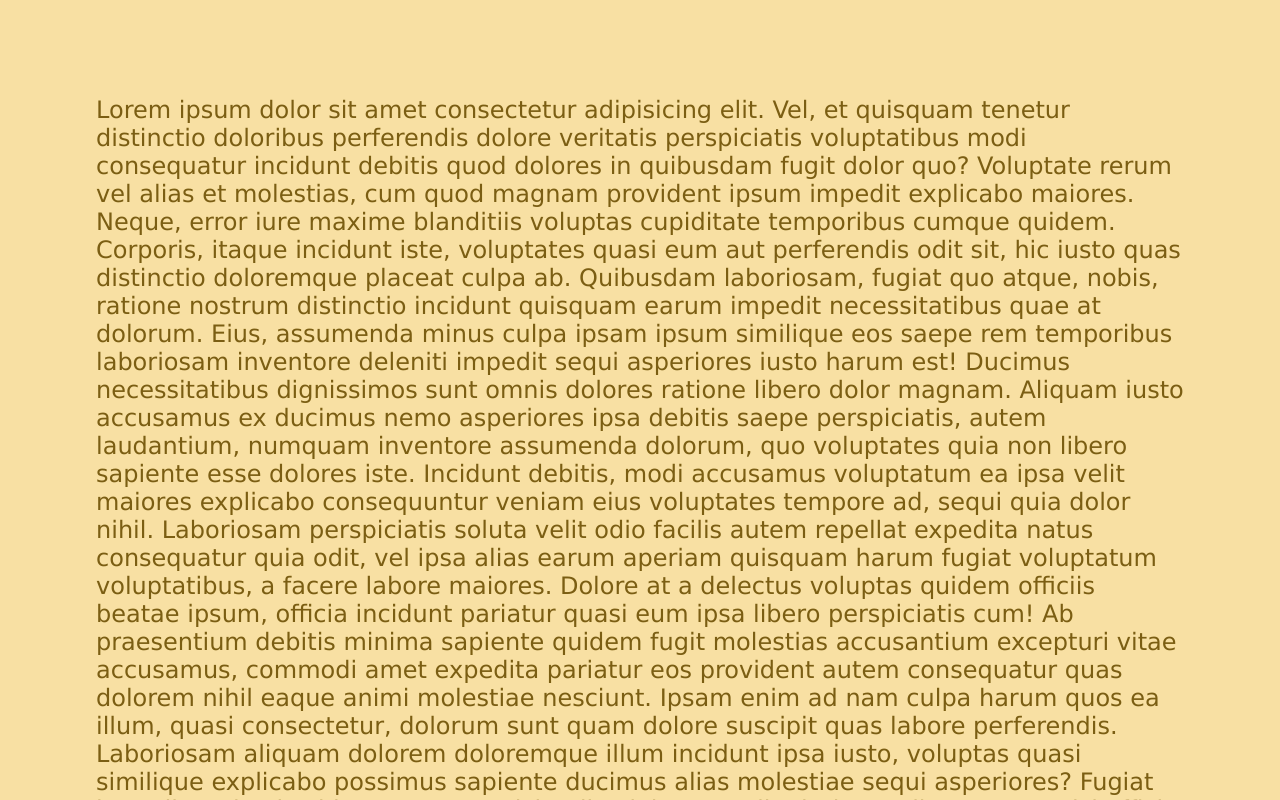
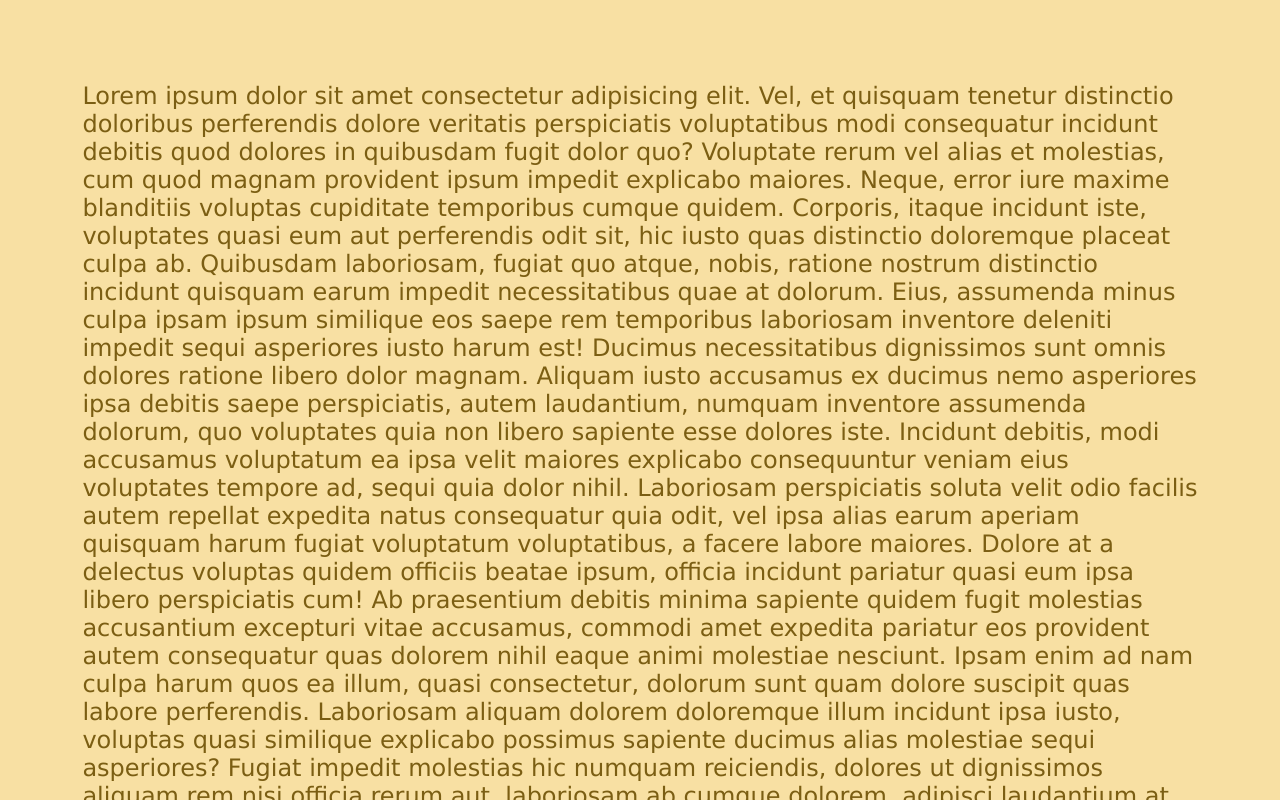
Before and after one commit to AatirNadim/vanilla-codespace, a plain HTML site: page progress_bar/index.html in a window 1280 px wide. Shown: the top 800 px of the page. Drawn offline with Linux system fonts and the light colour scheme.

Commit message:
final touches

```diff
--- a/progress_bar/index.css
+++ b/progress_bar/index.css
@@ -3,7 +3,11 @@ html {
     /* overflow-y: hidden; */
     overflow-x: auto;
 }
-
+body {
+    width: 100vw;
+    /* padding-right: 12vw; */
+    box-sizing: border-box;
+}
 *, *:before, *:after {
     box-sizing: inherit;
     margin: 0;
@@ -25,7 +29,7 @@ html {
     transition: 100ms ease-out;
 }
 .container {
-    margin: 12vh;
+    margin: 10.3vh;
     font-size: 3vh;
     font-family: 'Lucida Sans', 'Lucida Sans Regular', 'Lucida Grande', 'Lucida Sans Unicode', Geneva, Verdana, sans-serif;
     color: rgb(123, 94, 19);
--- a/progress_bar/index.js
+++ b/progress_bar/index.js
@@ -4,7 +4,7 @@ const getProgress = () => {
     const fullHeight = document.body.clientHeight;
     const scrolled = window.scrollY;
     const percent = (scrolled/(fullHeight - tempHeight)) *100;
-    scrollBar.style.width = percent + '%';
+    scrollBar.style.width = percent*10/11 + '%';
 }
 
 window.addEventListener('scroll', getProgress);
```
